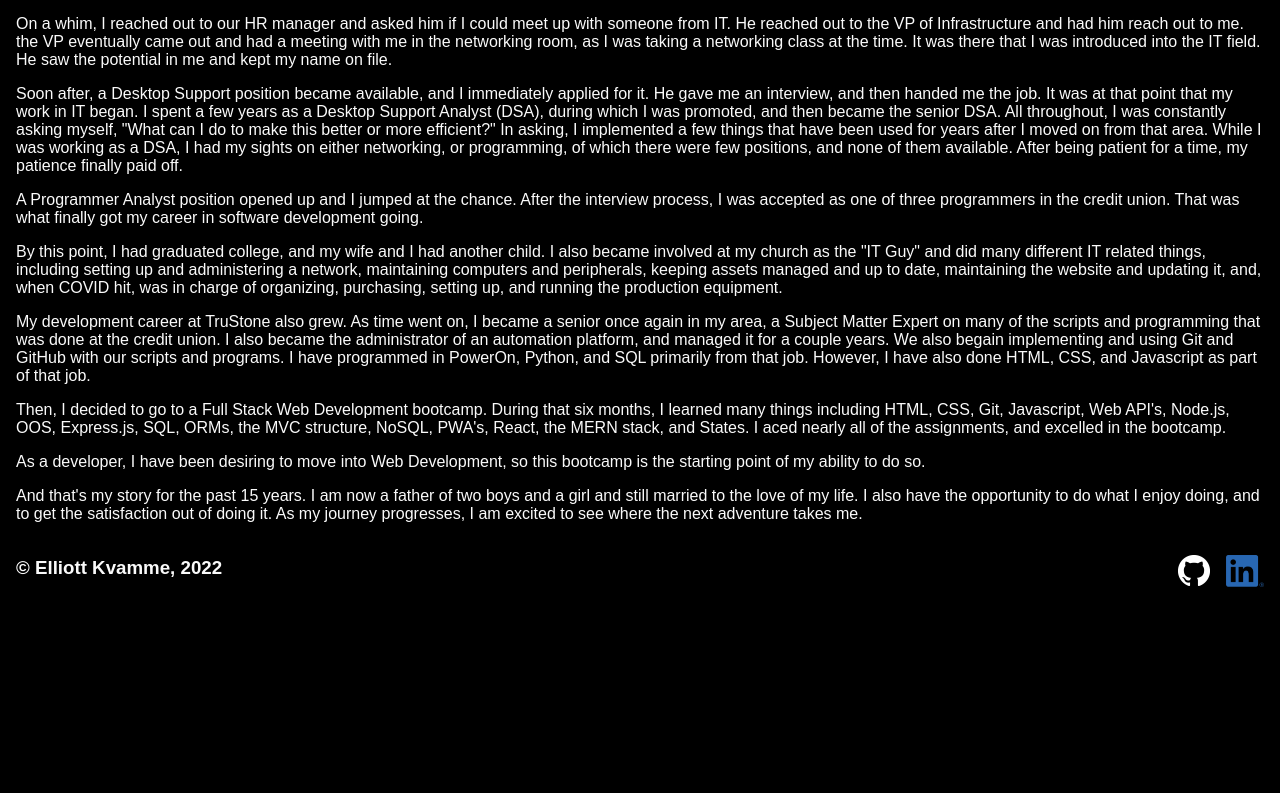
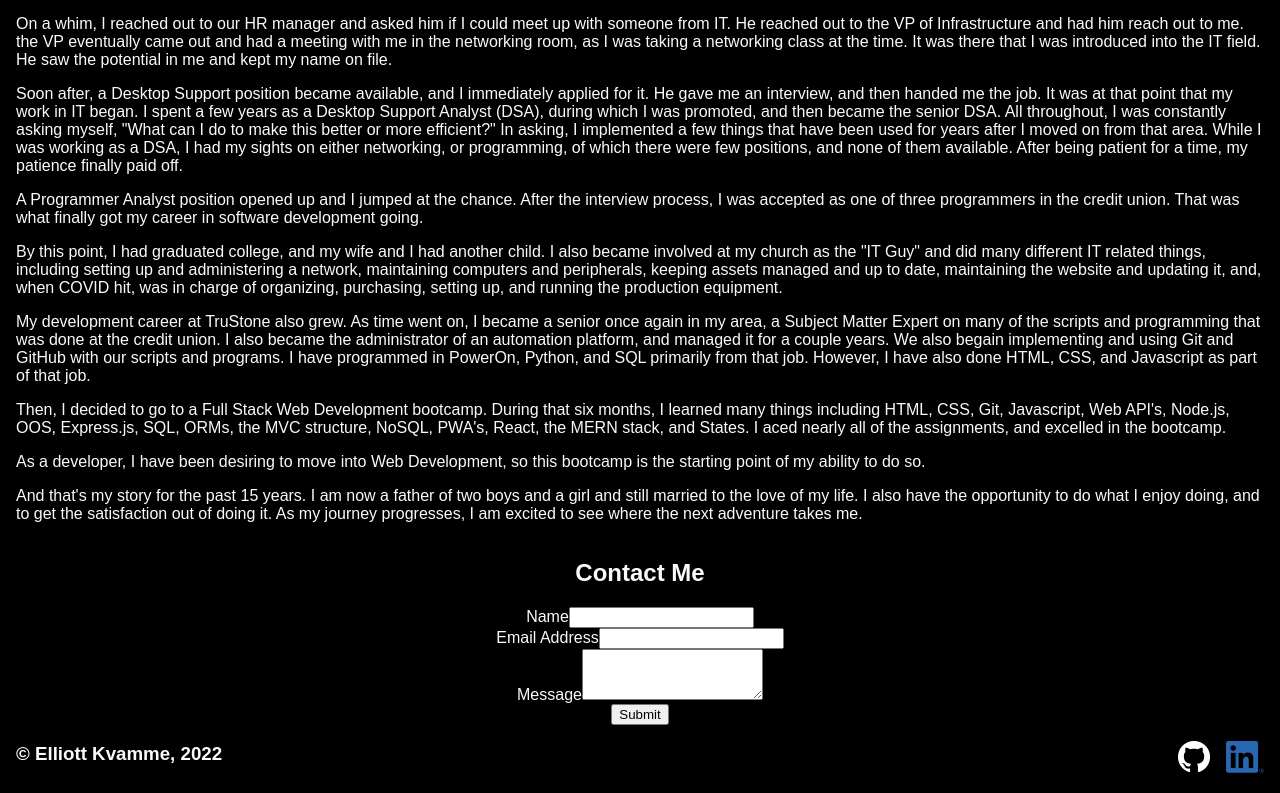
Before and after one commit to Bycicleace/react-portfolio, a React (Create React App) app: page / in a window 1280 px wide. Shown: the part 517-1310 px from the top of the page. Before the commit the page ends 1124 px from the top, so only its background shows below. Built offline with nearby package versions, Linux system fonts and the light colour scheme.

Commit message:
Added basic form and handled some events

```diff
--- a/src/App.js
+++ b/src/App.js
@@ -2,12 +2,14 @@ import './App.css';
 import Nav from './components/Nav';
 import Footer from './components/Footer';
 import About from './components/About';
+import Contact from './components/Contact';
 
 function App() {
   return (
     <div className="App">
       <Nav />
       <About />
+      <Contact />
       <Footer />
     </div>
   );
--- a/src/components/About/index.js
+++ b/src/components/About/index.js
@@ -4,9 +4,9 @@ function About() {
     return (
         <section id="about">
             <h2>I am a developer. How I became one is a bit of a longer story.</h2>
-            <div class="content mx-2" id="about-content">
+            <div className="content mx-2" id="about-content">
                 <div>
-                    <img class="mx-2 my-2" src={require("../../assets/profile-200x200.png")} />
+                    <img className="mx-2 my-2" src={require("../../assets/profile-200x200.png")} />
                     <p>My first job was at a grocery store as a stocker. Working there, I found that I had a knack for talking to customers, so I decided to become a cashier. Within six months of becoming a cashier, I became a Customer Service Manager, and ended up doing anything and everything at the checkout lanes. Inside that grocery store, there was a local credit union branch. After getting to know them, they offered me a job at the same branch, which I took. That started my career in the financial industry.</p>
                     <p>At the credit union, I found I had a desire to work with technology, and that I had a desire to create and innovate. That led me to programming. The ability to create something and use it to help others has always been a strong motivator for me. I went to college and started getting my Bachelor's degree in Computer Science, with a focus on Software Engineering.</p>
                     <p>During that time, I also got married. Then, we moved closer to my wife's place of work. With that, my teller job ended. I attempted to find any IT related job, and struggled to find one that wasn't overnight, as my wife was pregnant with our first child, and working nights was not on the table for me.</p>
--- /dev/null
+++ b/src/components/Contact/index.js
@@ -0,0 +1,36 @@
+import React, { useState } from 'react';
+
+function Contact() {
+    const [formState, setFormState] = useState({ name: '', email: '', message: '' });
+
+    function handleChange(e) {
+        setFormState({ ...formState, [e.target.name]: e.target.value})
+    }
+
+    function handleSubmit(e) {
+        e.preventDefault();
+        console.log(formState)
+    }
+    return (
+        <section id="contact">
+            <h2>Contact Me</h2>
+            <form id="contact-form" onSubmit={handleSubmit}>
+                <div>
+                    <label htmlFor='name'>Name</label>
+                    <input type="text" name='name' onBlur={handleChange} />
+                </div>
+                <div>
+                    <label htmlFor='email'>Email Address</label>
+                    <input type="text" name='email' onBlur={handleChange} />
+                </div>
+                <div>
+                    <label htmlFor='message'>Message</label>
+                    <textarea name='message' rows='3' onBlur={handleChange} />
+                </div>
+                <button type='submit'>Submit</button>
+            </form>
+        </section>
+    )
+}
+
+export default Contact;
```
